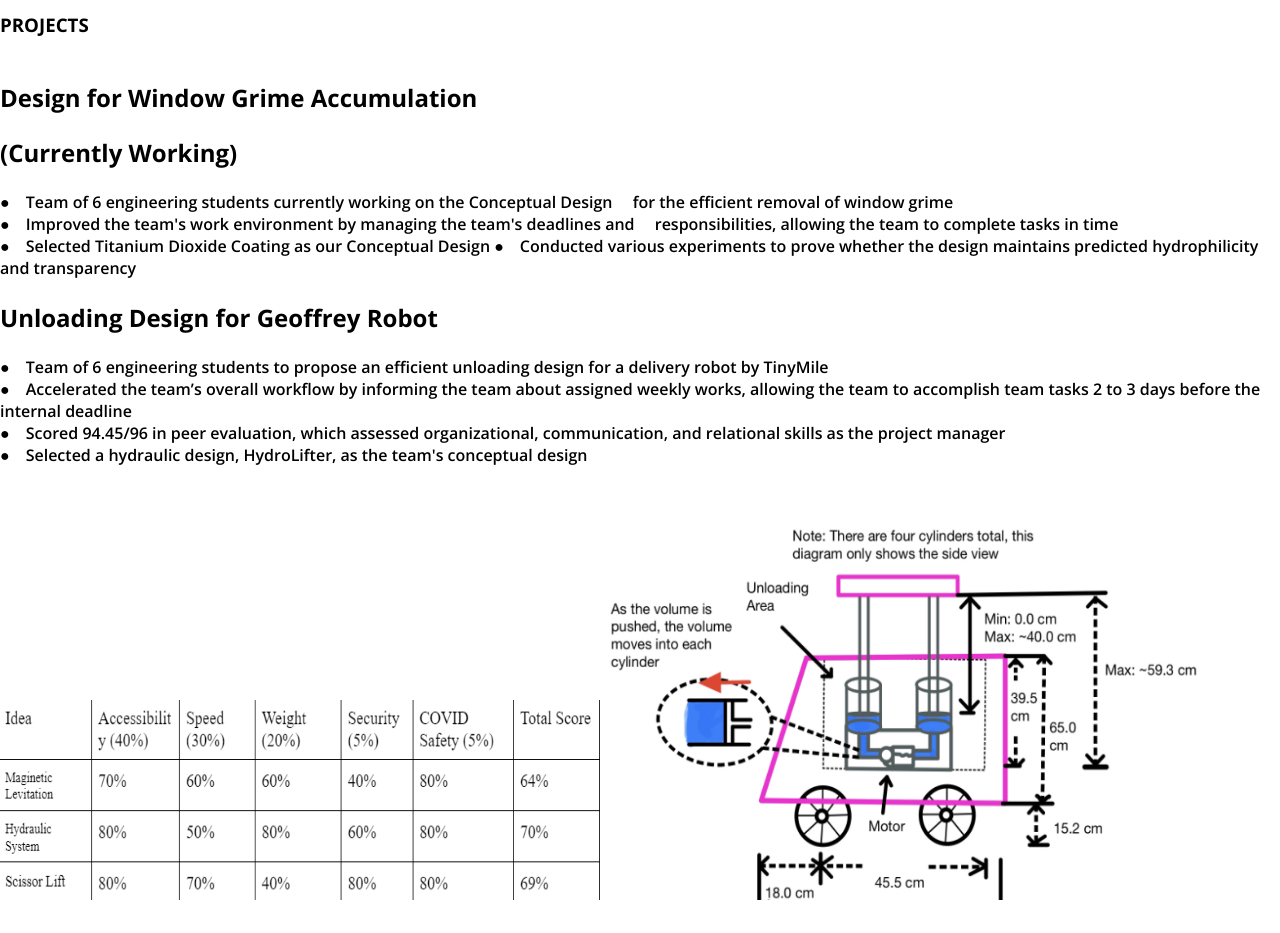
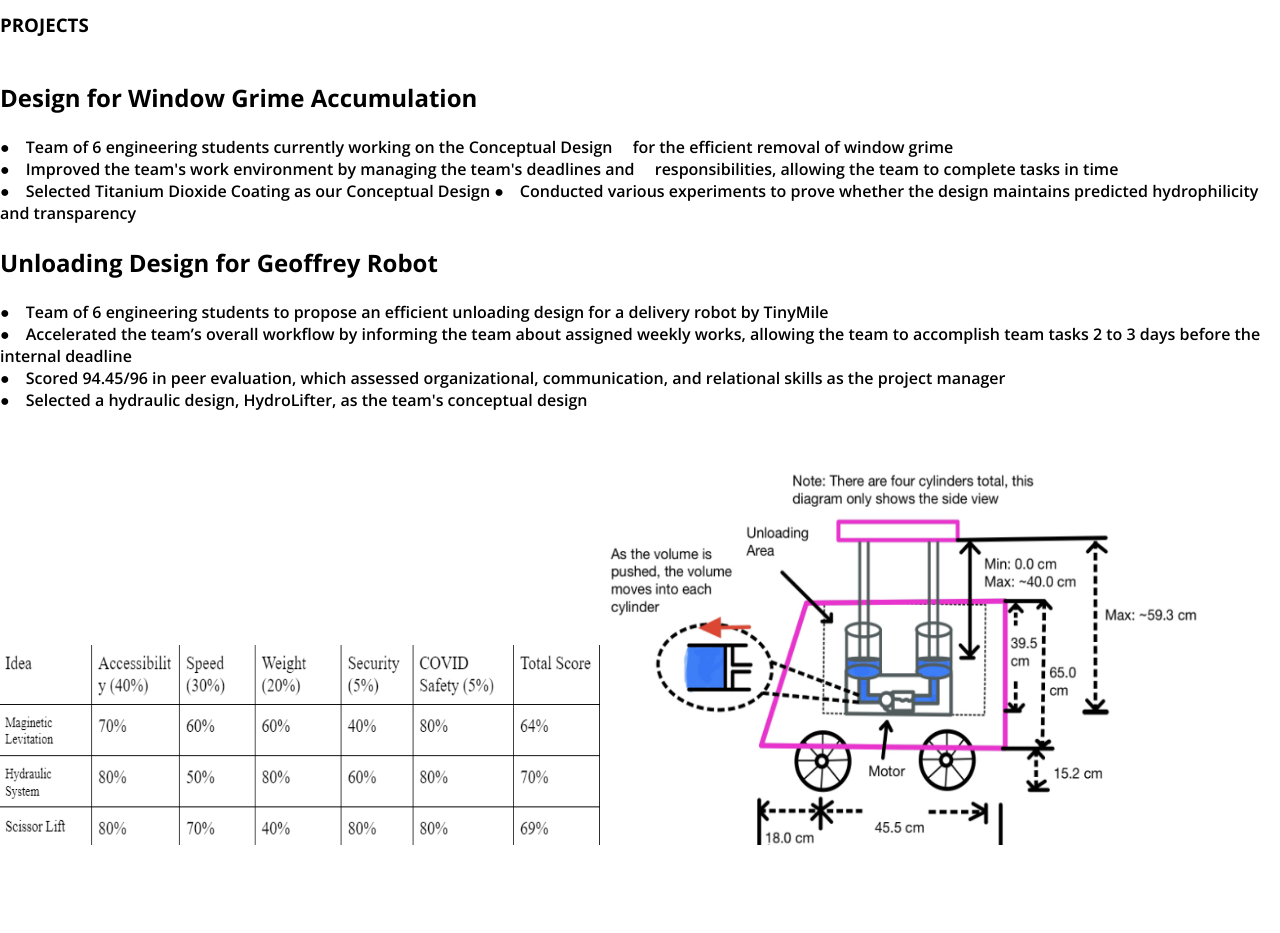
Before and after one commit to skim1601/skim1601.github.io, a plain HTML site: page index.html in a window 1280 px wide. Shown: the part 4300-5233 px from the top of the page. Drawn offline with nearby package versions, Linux system fonts and the light colour scheme; a web font is replaced by a local one.

Commit message:
Update index.html

```diff
--- a/index.html
+++ b/index.html
@@ -77,7 +77,6 @@
     <section class = "projects">
         <section id = "2"><h1>PROJECTS</h1></section><br><br>
         <h2>Design for Window Grime Accumulation</h2><br>
-        <h2>(Currently Working)</h2><br>
         <p>
             ●&emsp;Team of 6 engineering students currently working on the Conceptual Design  &emsp;for the efficient removal of window grime<br>
             ●&emsp;Improved the team's work environment by managing the team's deadlines and &emsp;responsibilities, allowing the team to complete tasks in time <br>
```
